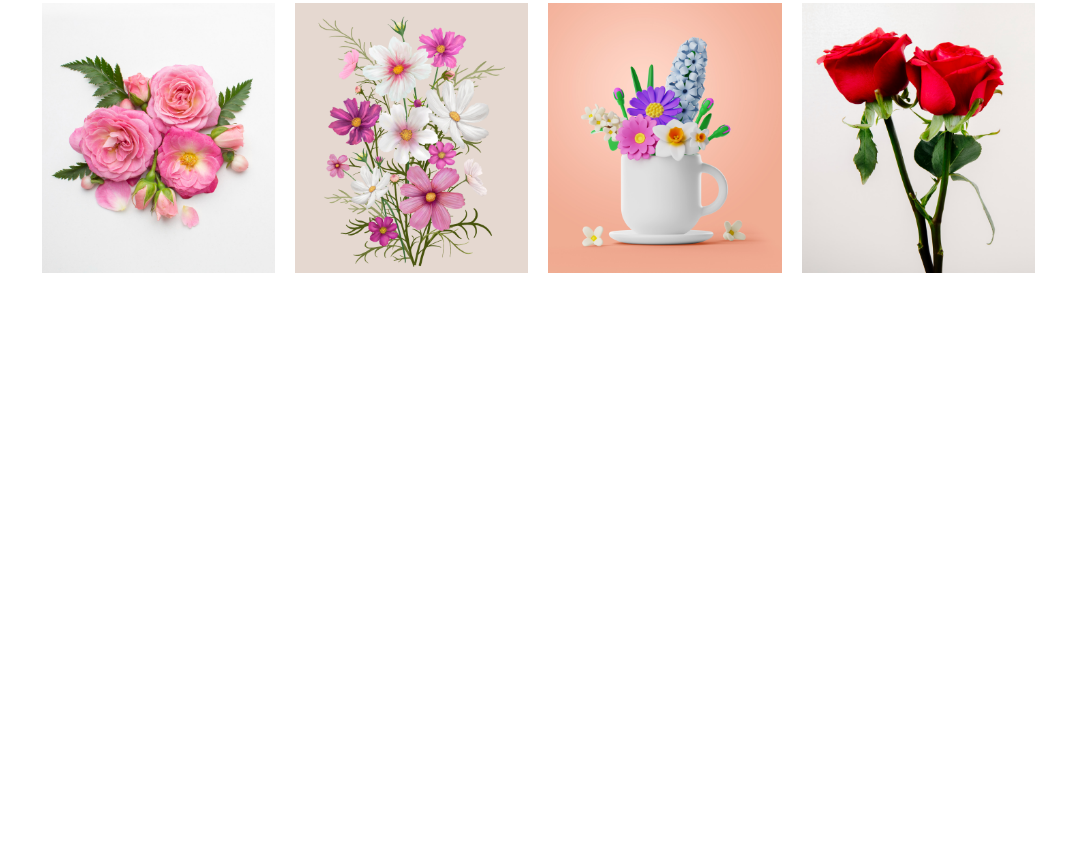
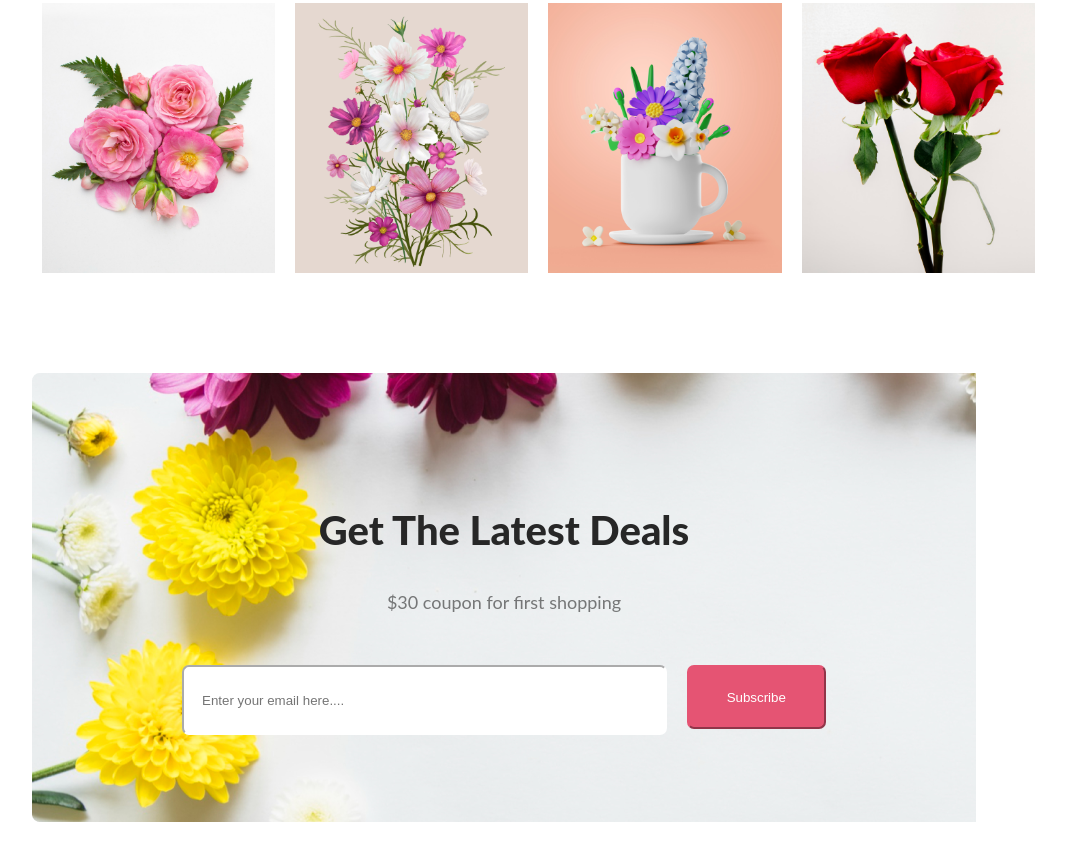
Before and after one commit to nishattasnimnishu/first-assignment, a plain HTML site: page index.html in a window 1280 px wide. Shown: the part 3075-3939 px from the top of the page, without its empty margins (136-1202 px from the left). Before the commit the page ends 3456 px from the top, so only its background shows below. Drawn offline with nearby package versions, Linux system fonts and the light colour scheme.

Commit message:
four complete

```diff
--- a/index.html
+++ b/index.html
@@ -100,3 +100,13 @@
             </div>
         </section>
         <!-- main section three end -->
+        <!-- main section four start -->
+        <section class="banner">
+            <h1 class="banner-h1">Get The Latest Deals</h1>
+            <p class="banner-p">$30 coupon for first shopping</p>
+            <form class="email" action="">
+                <input type="email" placeholder="Enter your email here....">
+                <button class="btn-color1">Subscribe</button>
+            </form>
+        </section>
+        <!-- main section four end -->
--- a/styles/style.css
+++ b/styles/style.css
@@ -218,3 +218,47 @@ body{
     padding-left: 20px;
 }
 /* main section three end */
+/* main section start */
+.banner{
+    background-image: url('../images/Rectangle 9.png');
+    background-repeat: no-repeat;
+    margin: 0 160px;
+    padding: 100px 0;
+}
+.banner-h1{
+    color: #272727;
+    text-align: center;
+    font-family: Lato;
+    font-size: 40px;
+    font-weight: 800;
+}
+.banner-p{
+    color: rgba(39, 39, 39, 0.60);
+    text-align: center;
+    font-family: Lato;
+    font-size: 18px;
+    font-weight: 400;
+    line-height: 30px;
+    padding-bottom: 30px;
+}
+.email{
+    display: flex;
+    padding: 0 150px;
+}
+.email input{
+    margin: 0 20px 25px 0px;
+    padding-left: 18px;
+    width: 500px;
+    height: 64px;
+    border-radius: 7px;
+    border-color: #FFF;
+}
+.btn-color1{
+    color: white;
+    background-color: #E55473;
+    border-radius: 7px;
+    border-color: #E55473;
+    width: 150px;
+    height: 64px;
+}
+/* main section end */
```
